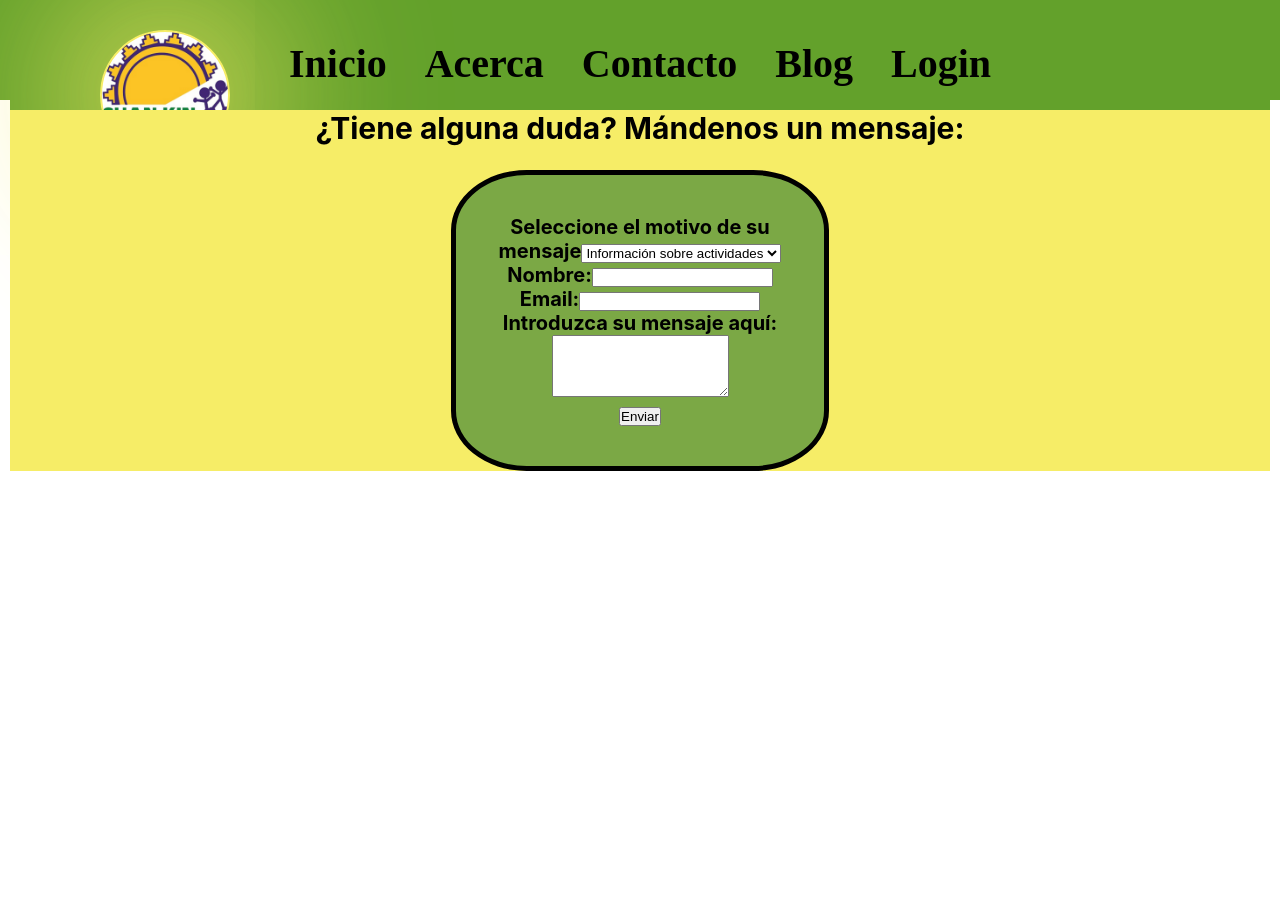
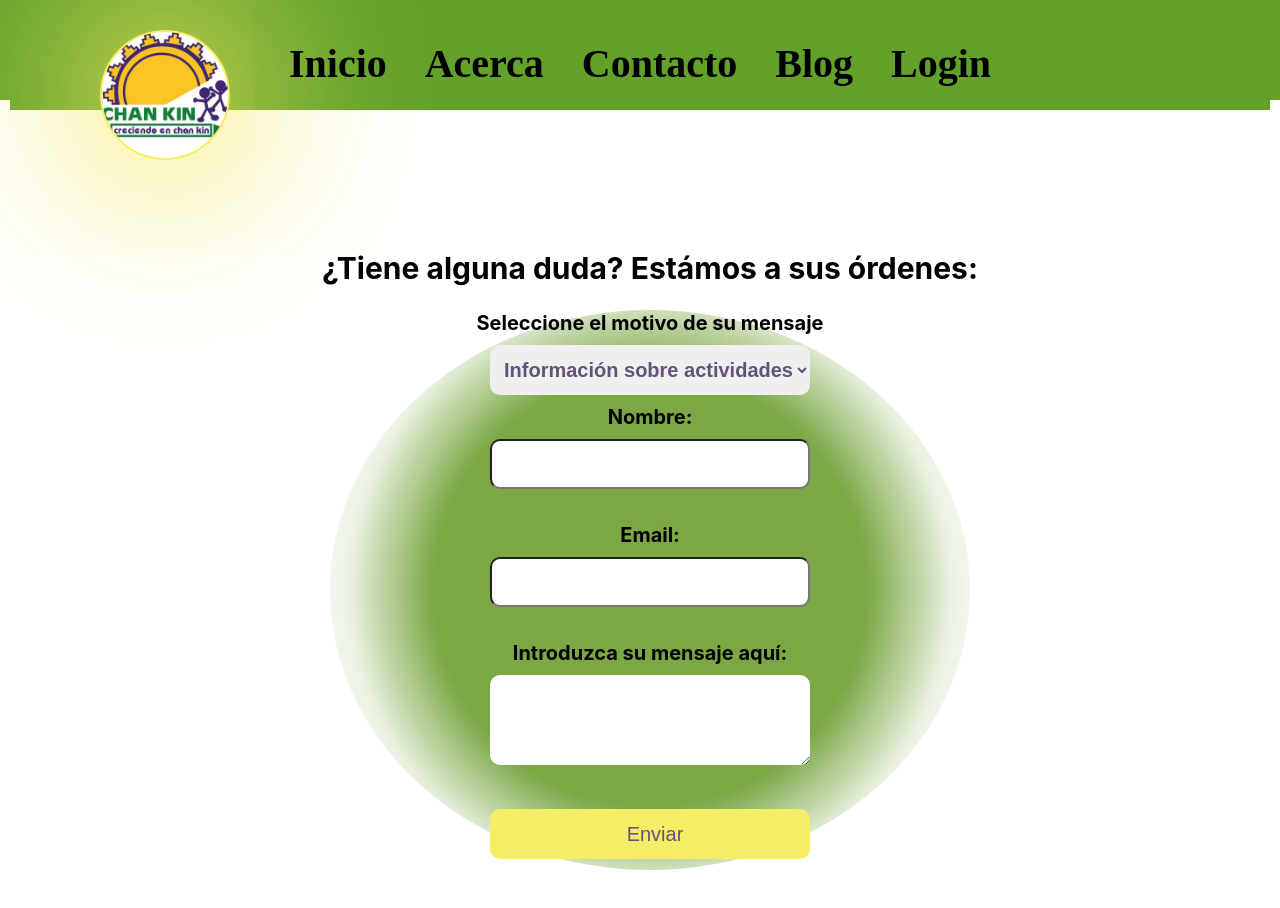
Before and after one commit to GabrielMedinaT/chankin, a React (Create React App) app: page /FormularioContacto in a window 1280 px wide. Shown: the top 908 px of the page. Before the commit the page ends 800 px from the top, so only its background shows below. Built offline with nearby package versions, Linux system fonts and the light colour scheme.

Commit message:
Version cambio en css formulario

```diff
--- a/src/Componets/Navbar.css
+++ b/src/Componets/Navbar.css
@@ -54,6 +54,7 @@
   -webkit-box-shadow: 0px 0px 170px 37px rgba(246, 236, 103, 0.9);
   -moz-box-shadow: 0px 0px 170px 37px rgba(246, 236, 103, 0.9);
   box-shadow: 0px 0px 170px 37px rgba(246, 236, 103, 0.9);
+  z-index: 999;
 }
 @media only screen and (max-width: 600px) {
   .Cabecera {
--- a/src/pages/FormularioContacto.css
+++ b/src/pages/FormularioContacto.css
@@ -12,18 +12,109 @@ $straw: rgba(199, 213, 132, 1);
 $maize: rgba(246, 237, 103, 1); */
 
 .componente {
-  background-color: rgba(246, 237, 103, 1);
   display: flex;
   justify-content: center;
   align-items: center;
   flex-direction: column;
+  margin-top: 50px;
+  width: 100vw;
+  height: 100vh;
 }
 
 .formulario {
-  background-color: rgba(123, 168, 69, 1);
-  padding: 40px;
-  border: 5px solid black;
-  border-radius: 20%;
-  text-align: center;
-  width: 30%;
+  width: 50%;
+  height: 70%;
+  border-radius: 50%;
+  display: flex;
+  justify-content: center;
+  align-items: center;
+  flex-direction: column;
+  background: rgb(123, 168, 69);
+  background: radial-gradient(
+    circle,
+    rgba(123, 168, 69, 1) 0%,
+    rgba(123, 168, 69, 1) 14%,
+    rgba(123, 168, 69, 1) 25%,
+    rgba(123, 168, 69, 1) 39%,
+    rgba(123, 168, 69, 1) 51%,
+    rgba(123, 168, 69, 0.15) 71%,
+    rgba(123, 168, 69, 0) 83%,
+    rgba(123, 168, 69, 0) 100%
+  );
 }
+input[type="text"] {
+  width: 50%;
+  height: 50px;
+  border-radius: 10px;
+  margin-top: 10px;
+  margin-bottom: 10px;
+  font-size: 20px;
+  padding-left: 10px;
+}
+input[type="email"] {
+  width: 50%;
+  height: 50px;
+  border-radius: 10px;
+  margin-top: 10px;
+  margin-bottom: 10px;
+  font-size: 20px;
+  padding-left: 10px;
+}
+textarea {
+  width: 50%;
+  height: 90px;
+  border-radius: 10px;
+  margin-top: 10px;
+  margin-bottom: 10px;
+  font-size: 20px;
+  padding-left: 10px;
+  color: rgba(100, 82, 123, 1);
+  font-weight: bold;
+  border: none;
+  cursor: pointer;
+}
+button {
+  width: 50%;
+  height: 50px;
+  border-radius: 10px;
+  margin-top: 10px;
+  margin-bottom: 10px;
+  font-size: 20px;
+  padding-left: 10px;
+  color: rgba(100, 82, 123, 1);
+  border: none;
+  cursor: pointer;
+  background-color: rgba(246, 237, 103, 1);
+}
+button:hover {
+  background-color: rgba(246, 237, 103, 1);
+  color: rgba(100, 82, 123, 1);
+  font-weight: 900;
+}
+input:hover {
+  background-color: rgba(246, 237, 103, 1);
+  color: rgba(100, 82, 123, 1);
+  font-weight: 900;
+}
+textarea:hover {
+  background-color: rgba(246, 237, 103, 1);
+  color: rgba(100, 82, 123, 1);
+  font-weight: 900;
+}
+select {
+  width: 50%;
+  height: 50px;
+  border-radius: 10px;
+  margin-top: 10px;
+  margin-bottom: 10px;
+  font-size: 20px;
+  padding-left: 10px;
+  color: rgba(100, 82, 123, 1);
+  font-weight: bold;
+  border: none;
+  cursor: pointer;
+}
+select:focus {
+  outline: none;
+  background-color: rgba(246, 237, 103, 1);
+}
--- a/src/pages/FormularioContacto.jsx
+++ b/src/pages/FormularioContacto.jsx
@@ -4,7 +4,7 @@ import "./FormularioContacto.css";
 const FormularioContacto = () => {
   return (
     <div className="componente">
-      <h2>¿Tiene alguna duda? Mándenos un mensaje:</h2>
+      <h2>¿Tiene alguna duda? Estámos a sus órdenes:</h2>
       <br />
       <form className="formulario">
         <label htmlFor="motivo" className="form-label">
```
